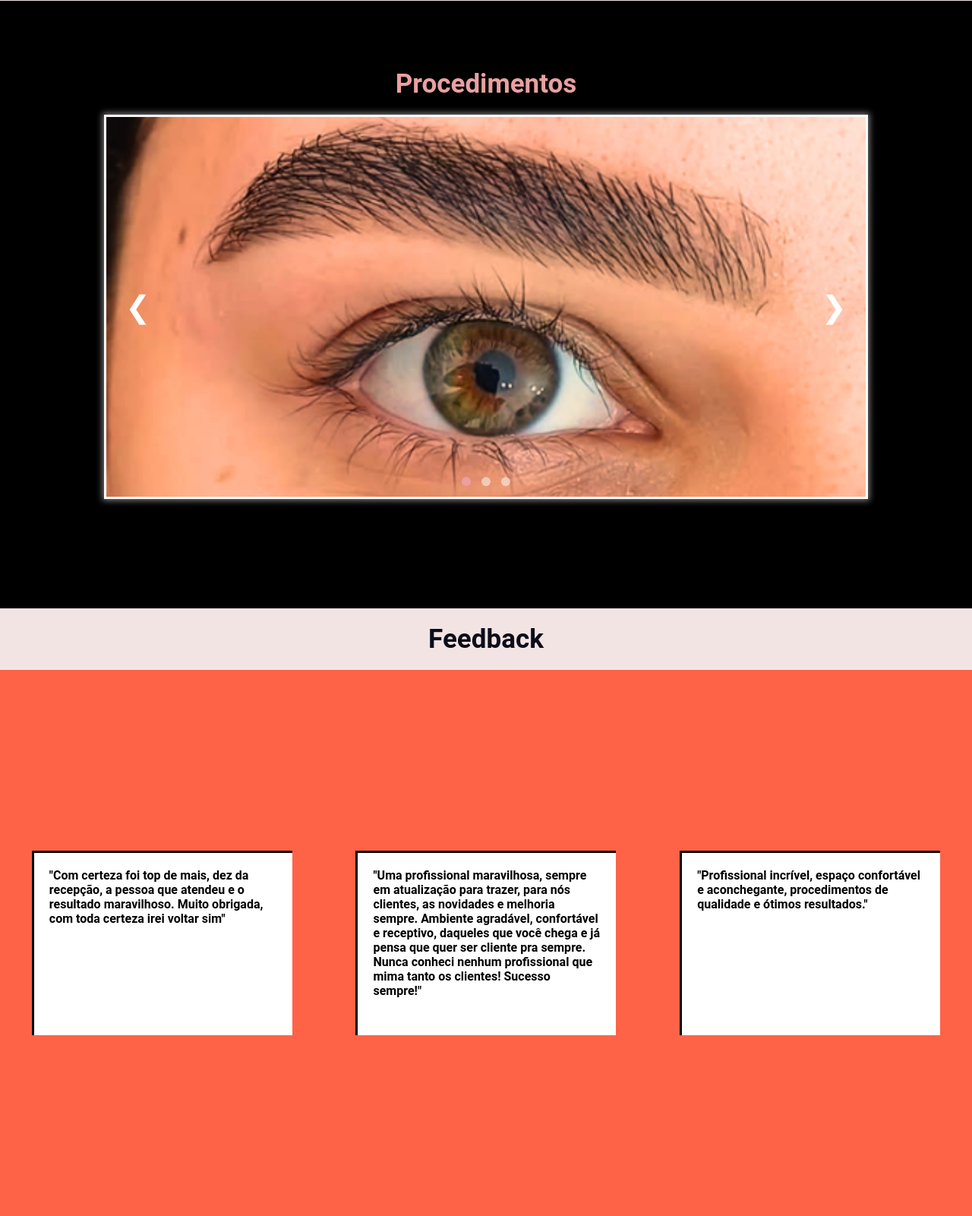
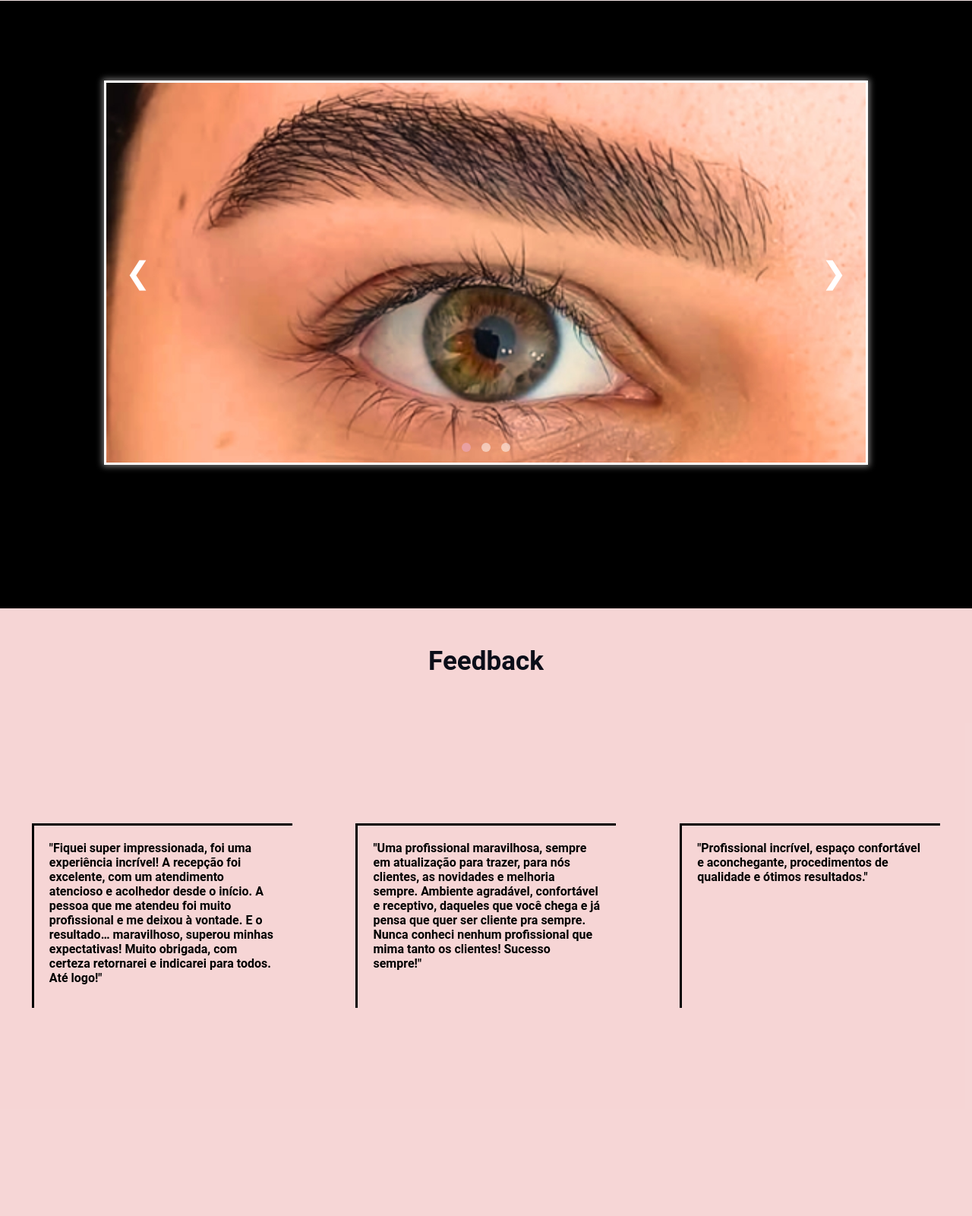
Before and after one commit to IsabellyTumelero1/pi_programacao, a PHP site: page / in a window 1280 px wide. Shown: the part 827-2428 px from the top of the page at 76% size. Run offline with PHP 8.4, Linux system fonts and the light colour scheme.

Commit message:
desenvolvendo

```diff
--- a/assets/css/style.css
+++ b/assets/css/style.css
@@ -121,22 +121,21 @@ header .menu a:hover {
 .feedback {
     display: flex;
     height: 100vh;
-    background-color: var(--color-rosa-claro);
+    background-color: var(--color-rosa-intermediario);
     margin: 0;
 }
 
 h1 {
     text-align: center;
-    margin-top: 10px;
     margin-bottom: 10px;
-    padding: 10px;
+    padding: 20px;
+    margin-bottom: -100px;
     color: var(--color-black);
     font-size: 35px;
 }
 
 .feedback .feedback-container {
     display: flex;
-    background-color: tomato;
     height: 100vh;
     width: 100vw;
     justify-content: space-around;
@@ -145,11 +144,16 @@ h1 {
 
 .feedback .feedback-container .feedback-comentario {
     object-fit: cover;
-    background-color: white;
     width: 300px;
     height: 200px;
-    margin: 20px;
     padding: 20px;
     border-top: 3.5px solid black;
     border-left: 3.5px solid black;
+    transition: transform 0.7s ease;
 }
+
+.feedback-comentario:hover{
+    color: var(--color-white);
+    background-color: var(--color-rosa-escuro);
+    transform: scale(1.3);
+}
--- a/includes/feedback.php
+++ b/includes/feedback.php
@@ -3,7 +3,7 @@
 
     <div class="feedback-container">
         <div class="feedback-comentario">
-            <p>"Com certeza foi top de mais, dez da recepção, a pessoa que atendeu e o resultado maravilhoso. Muito obrigada, com toda certeza irei voltar sim"</p>
+            <p>"Fiquei super impressionada, foi uma experiência incrível! A recepção foi excelente, com um atendimento atencioso e acolhedor desde o início. A pessoa que me atendeu foi muito profissional e me deixou à vontade. E o resultado… maravilhoso, superou minhas expectativas! Muito obrigada, com certeza retornarei e indicarei para todos. Até logo!"</p>
         </div>
         <div class="feedback-comentario">
             <p>"Uma profissional maravilhosa, sempre em atualização para trazer, para nós clientes, as novidades e melhoria sempre. Ambiente agradável, confortável e receptivo, daqueles que você chega e já pensa que quer ser cliente pra sempre. Nunca conheci nenhum profissional que mima tanto os clientes! Sucesso sempre!"</p>
```
